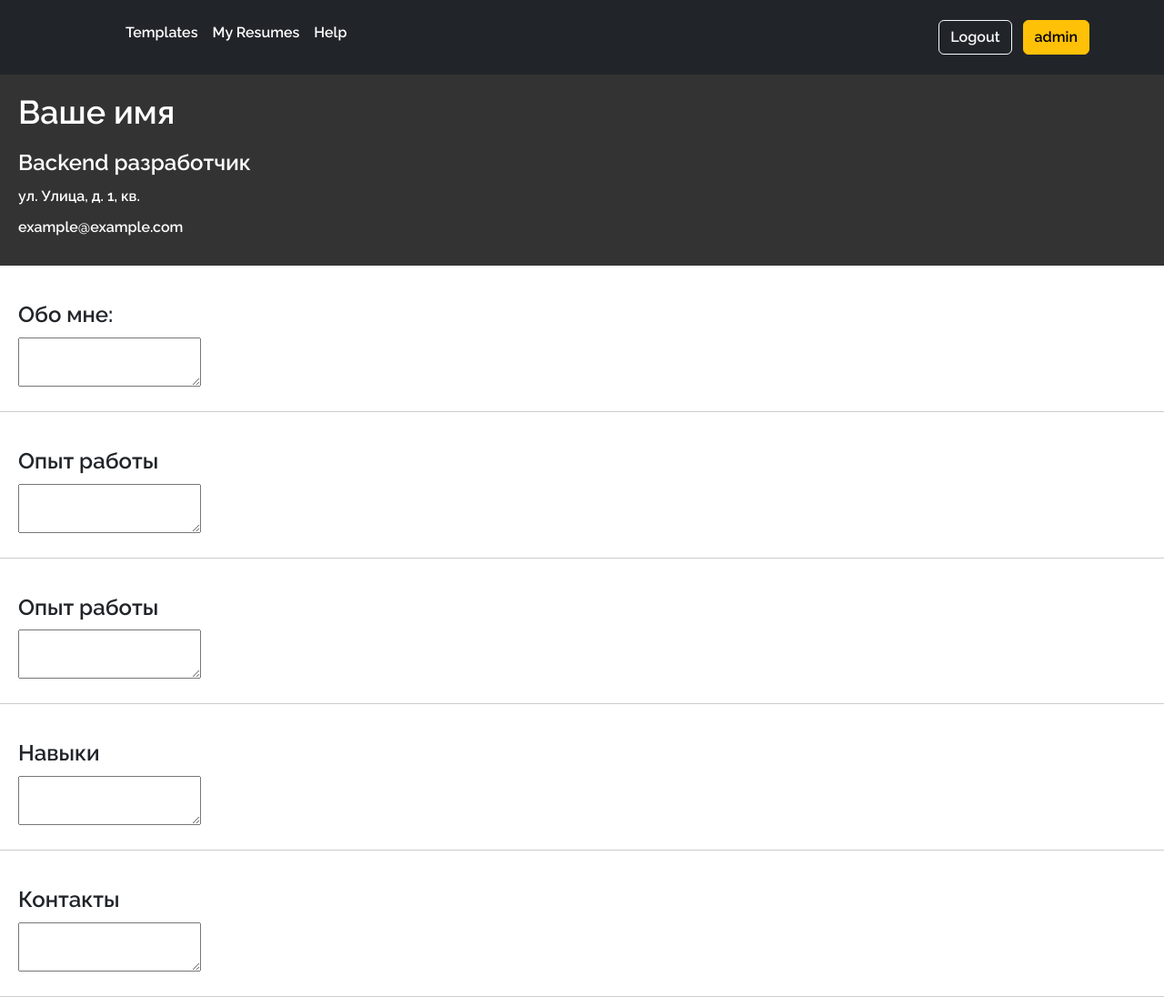
After one commit to F0RRZZ/jobready, a Flask app: page /resume/create/2 in a window 1280 px wide. The commit adds this page. Shown: the whole page at 91% size. Run offline with Flask 3, Linux system fonts and the light colour scheme; a user stored in the database is signed in; some libraries are stand-ins or nearby versions.

Commit message:
Add redactor for simple template

```diff
--- a/jobready/data/resumes.py
+++ b/jobready/data/resumes.py
@@ -23,10 +23,12 @@ class Resume(SerializerMixin, SqlAlchemyBase):
     image = sqlalchemy.Column(sqlalchemy.LargeBinary, nullable=True)
     position = sqlalchemy.Column(sqlalchemy.String, nullable=True)
     email = sqlalchemy.Column(sqlalchemy.String, nullable=True)
+    bio = sqlalchemy.Column(sqlalchemy.String, nullable=True)
     place_of_residence = sqlalchemy.Column(sqlalchemy.String, nullable=True)
     skills = sqlalchemy.Column(sqlalchemy.String, nullable=True)
-    expierence = sqlalchemy.Column(sqlalchemy.String, nullable=True)
+    experience = sqlalchemy.Column(sqlalchemy.String, nullable=True)
     education = sqlalchemy.Column(sqlalchemy.String, nullable=True)
     achievments = sqlalchemy.Column(sqlalchemy.String, nullable=True)
+    contacts = sqlalchemy.Column(sqlalchemy.String, nullable=True)
     template_name = orm.relationship('Template')
     user = orm.relationship('User')
--- /dev/null
+++ b/jobready/static/js/resumes/simple.js
@@ -0,0 +1,64 @@
+tinymce.init({
+    selector: '#bio',
+    plugins: 'lists link',
+    toolbar: 'undo redo | bold italic | alignleft aligncenter alignright | bullist numlist | link',
+    menubar: false,
+    setup: function(editor) {
+        editor.on('change', function() {
+            var content = editor.getContent();
+            $('#hidden_bio').val(content);
+        });
+    }
+});
+
+tinymce.init({
+    selector: '#experience',
+    plugins: 'lists link',
+    toolbar: 'undo redo | bold italic | alignleft aligncenter alignright | bullist numlist | link',
+    menubar: false,
+    setup: function(editor) {
+        editor.on('change', function() {
+            var content = editor.getContent();
+            $('#hidden_experience').val(content);
+        });
+    }
+});
+
+tinymce.init({
+    selector: '#education',
+    plugins: 'lists link',
+    toolbar: 'undo redo | bold italic | alignleft aligncenter alignright | bullist numlist | link',
+    menubar: false,
+    setup: function(editor) {
+        editor.on('change', function() {
+            var content = editor.getContent();
+            $('#hidden_education').val(content);
+        });
+    }
+});
+
+tinymce.init({
+    selector: '#skills',
+    plugins: 'lists link',
+    toolbar: 'undo redo | bold italic | alignleft aligncenter alignright | bullist numlist | link',
+    menubar: false,
+    setup: function(editor) {
+        editor.on('change', function() {
+            var content = editor.getContent();
+            $('#hidden_skills').val(content);
+        });
+    }
+});
+
+tinymce.init({
+    selector: '#contacts',
+    plugins: 'lists link',
+    toolbar: 'undo redo | bold italic | alignleft aligncenter alignright | bullist numlist | link',
+    menubar: false,
+    setup: function(editor) {
+        editor.on('change', function() {
+            var content = editor.getContent();
+            $('#hidden_contacts').val(content);
+        });
+    }
+});
--- a/jobready/templates/base.html
+++ b/jobready/templates/base.html
@@ -6,6 +6,7 @@
     <link href="https://cdn.jsdelivr.net/npm/bootstrap@5.3.0-alpha3/dist/css/bootstrap.min.css" rel="stylesheet"
           integrity="sha384-KK94CHFLLe+nY2dmCWGMq91rCGa5gtU4mk92HdvYe+M/SXH301p5ILy+dN9+nJOZ" crossorigin="anonymous">
     <link href="../static/css/font_change.css" rel="stylesheet">
+    {% block settings %}{% endblock %}
 </head>
 <body>
 {% include "includes/header.html" %}
--- /dev/null
+++ b/jobready/templates/resume_templates/simple.html
@@ -0,0 +1,86 @@
+{% extends 'base.html' %}
+{% block settings %}
+<script src="https://cdn.tiny.cloud/1/no-api-key/tinymce/5/tinymce.min.js"></script>
+<script src="/static/js/resumes/simple.js"></script>
+<style>
+  .top {
+    background-color: #333;
+    color: #fff;
+    padding: 20px;
+  }
+  h1, h2, h3 {
+    margin: 0;
+  }
+  h1 {
+    font-size: 36px;
+    font-weight: normal;
+  }
+  h2 {
+    font-size: 24px;
+    margin-top: 20px;
+    margin-bottom: 10px;
+  }
+  p {
+    margin: 0;
+    line-height: 1.5;
+  }
+  section {
+    padding: 20px;
+    border-bottom: 1px solid #ccc;
+  }
+  ul {
+    margin: 0;
+    padding: 0;
+    list-style: none;
+  }
+  ul li {
+    margin-bottom: 10px;
+  }
+</style>
+<link href="/static/css/font_change.css" rel="stylesheet">
+{% endblock %}
+{% block content %}
+<div class="top">
+  <h1 contenteditable="true" id="name">Ваше имя</h1>
+  <h2 contenteditable="true" id="position">Backend разработчик</h2>
+  <ul>
+    <li contenteditable="true" id="place_of_residence">ул. Улица, д. 1, кв.</li>
+    <li contenteditable="true" id="email">example@example.com</li>
+  </ul>
+</div>
+<section>
+  <h2>Обо мне:</h2>
+  <div>
+    <textarea id="bio" name="bio"></textarea>
+    <input type="hidden" id="hidden_bio" name="hidden_bio">
+  </div>
+</section>
+<section>
+  <h2>Опыт работы</h2>
+  <div>
+    <textarea id="experience" name="experience"></textarea>
+    <input type="hidden" id="hidden_experience" name="hidden_experience">
+  </div>
+</section>
+<section>
+  <h2>Опыт работы</h2>
+  <div>
+    <textarea id="education" name="education"></textarea>
+    <input type="hidden" id="hidden_education" name="hidden_education">
+  </div>
+</section>
+<section>
+  <h2>Навыки</h2>
+  <div>
+    <textarea id="skills" name="skills"></textarea>
+    <input type="hidden" id="hidden_skills" name="hidden_skills">
+  </div>
+</section>
+<section>
+  <h2>Контакты</h2>
+  <div>
+    <textarea id="contacts" name="skills"></textarea>
+    <input type="hidden" id="hidden_contacts" name="hidden_skills">
+  </div>
+</section>
+{% endblock %}
--- a/jobready/templates/templates.html
+++ b/jobready/templates/templates.html
@@ -9,7 +9,7 @@
     {% for template in templates_list %}
     <div class="col-md-4">
       <div class="card m-3" style="width: 18rem;">
-        <img class="card-img-top" src="{{ template.preview }}" alt="Card image cap">
+        <img class="card-img-top" src="../static/{{ template.preview }}" alt="Card image cap">
         <div class="card-body">
           <h5 class="card-title">{{ template.template_name }}</h5>
           <a href="{{ url_for('create_resume', template_id=template.id) }}" class="btn btn-primary">Create resume</a>
```
Also changed, not shown: jobready/db/database.db, jobready/static/resume_previews/simple.png (added).
